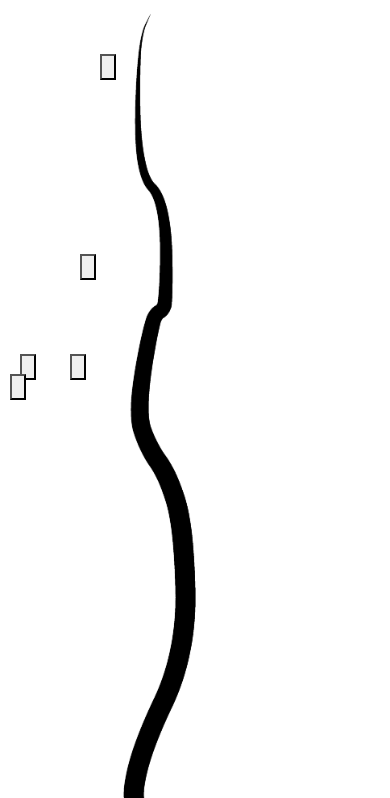
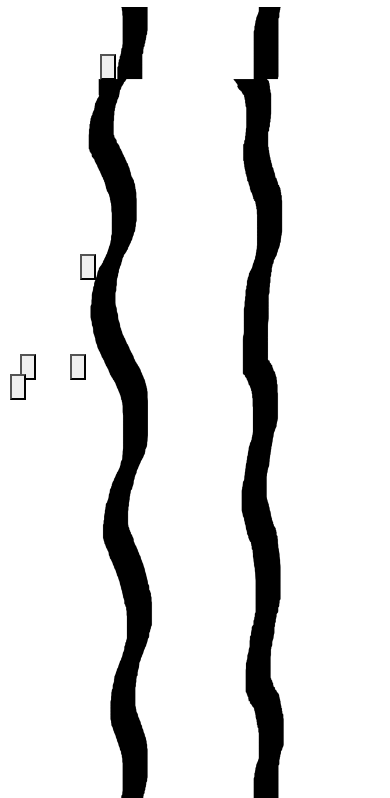
Before and after one commit to soliven25/eye-train, a website: page www/index.html in a window 390 px wide. Shown: the part 46-844 px from the top of the page. Drawn offline with Linux system fonts and the light colour scheme; some packages are replaced by stand-ins of ours; files that its build step writes are made by us from their sources.

Commit message:
working but still donno...

```diff
--- a/www/css/style.css
+++ b/www/css/style.css
@@ -5,14 +5,15 @@
 }
 
 #background-ani{
-	width: 1000px;
-	height: 7000px;
-    background-image: url(../img/road.png);
+
+	width: 420px;
+	height: 10000px;
+    background-image: url(../img/trail.png);
     background-position: 0px 0px;
     background-repeat: repeat-y;
     background-size: contain;
 
-    animation: animatedBackground 1s linear infinite;
+    animation: animatedBackground 20s linear infinite;
 }
 
 #button1{
```
Also changed, not shown: www/img/trail.png (added).
